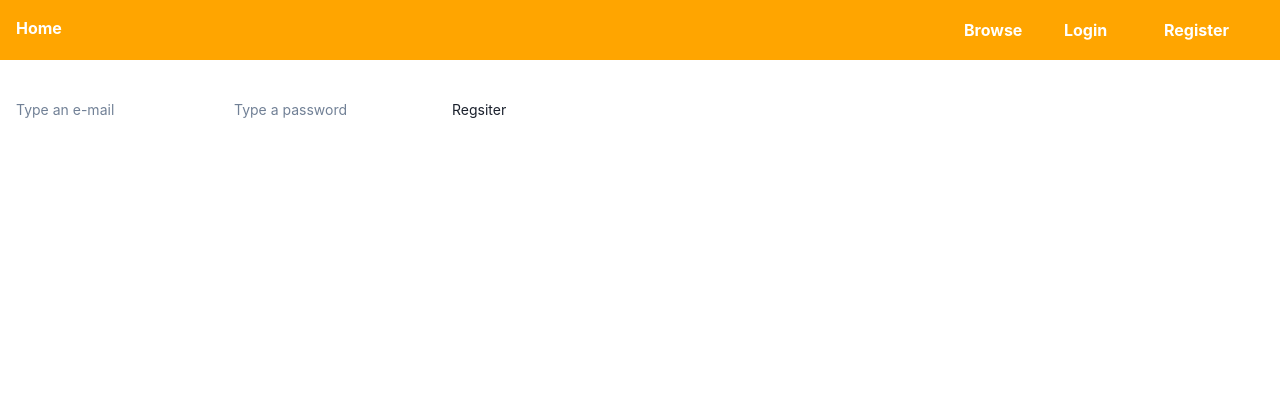
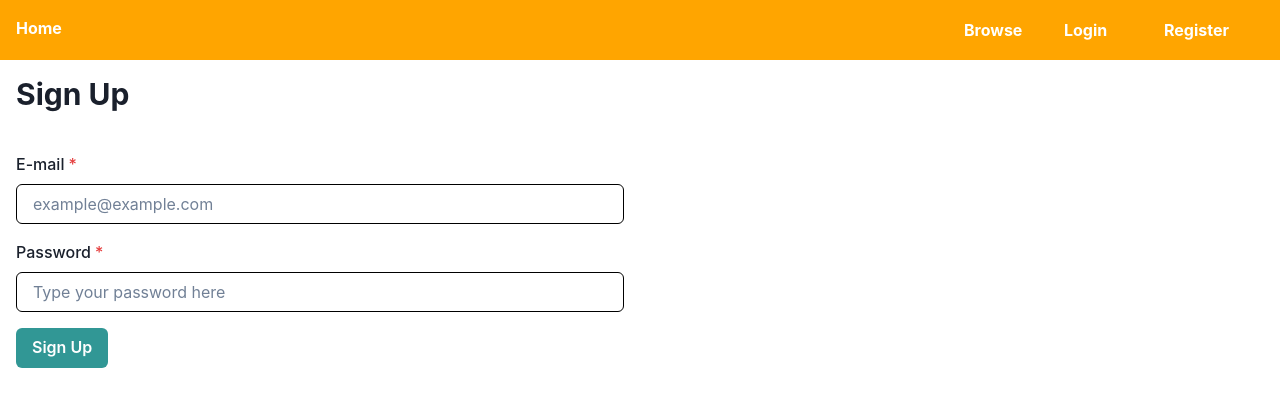
Before and after one commit to anup-an/library-api, a React (Create React App) app in the folder client/: page /register in a window 1280 px wide. Shown: the top 406 px of the page. Built offline with nearby package versions, Linux system fonts and the light colour scheme; no server answers.

Commit message:
Update register page

```diff
--- a/client/src/components/Register/index.tsx
+++ b/client/src/components/Register/index.tsx
@@ -1,8 +1,18 @@
+import { Button } from "@chakra-ui/button";
+import { FormControl, FormLabel } from "@chakra-ui/form-control";
+import { Input } from "@chakra-ui/input";
 import { useState } from "react";
 import { useNavigate } from "react-router-dom";
+import { ApiError } from "src/api/axios";
 import { registerUser } from "src/api/user";
-import Button from "src/components/ui/Button";
-import { isSuccess } from "src/types/ApiTypes";
+import { applyApiEffect, isSuccess } from "src/types/ApiTypes";
+
+interface RegistrationDetails {
+  username: string;
+  password: string;
+}
+
+const MARGIN = 4;
 
 const Register = () => {
   const history = useNavigate();
@@ -10,43 +20,72 @@ const Register = () => {
     username: "",
     password: "",
   });
+  const [loading, setLoading] = useState<boolean>(false);
 
   const handleRegister = async (event: React.FormEvent<HTMLFormElement>) => {
     event?.preventDefault();
+    setLoading(true);
     const response = await registerUser(registerDetails);
+    applyApiEffect(
+      response,
+      (data) => {
+        setLoading(false);
+        history("/login");
+      },
+      (error: ApiError) => {
+        setLoading(false);
+      }
+    );
+
     if (isSuccess(response)) {
       history("/login");
     }
   };
 
-  const updateDetails = (event: React.ChangeEvent<HTMLInputElement>) => {
-    event?.preventDefault();
+  const handleInputChnage = (
+    name: keyof RegistrationDetails,
+    value: RegistrationDetails[typeof name]
+  ) => {
     setRegisterDetails({
       ...registerDetails,
-      [event.target.name]: event.target.value,
+      [name]: value,
     });
   };
   return (
     <div>
       <form onSubmit={handleRegister}>
-        <label htmlFor="username">
-          <input
-            id="username"
+        <FormControl isRequired marginTop={MARGIN}>
+          <FormLabel>E-mail</FormLabel>
+          <Input
             name="username"
-            placeholder="Type an e-mail"
-            onChange={updateDetails}
+            value={registerDetails.username}
+            onChange={(e) => handleInputChnage("username", e.target.value)}
+            type="email"
+            borderColor="black"
+            placeholder="example@example.com"
           />
-        </label>
-        <label htmlFor="password">
-          <input
-            id="password"
+        </FormControl>
+        <FormControl isRequired marginTop={MARGIN}>
+          <FormLabel>Password</FormLabel>
+          <Input
             name="password"
-            placeholder="Type a password"
+            value={registerDetails.password}
+            onChange={(e) => handleInputChnage("password", e.target.value)}
             type="password"
-            onChange={updateDetails}
+            placeholder="Type your password here"
+            borderColor="black"
           />
-        </label>
-        <Button buttonText="Regsiter" type="submit" />
+        </FormControl>
+        <Button
+          colorScheme="teal"
+          variant="solid"
+          type="submit"
+          marginTop={MARGIN}
+          isLoading={loading}
+          loadingText="Signing up"
+        >
+          Sign Up
+        </Button>
       </form>
     </div>
   );
--- a/client/src/views/RegisterPage/index.tsx
+++ b/client/src/views/RegisterPage/index.tsx
@@ -3,8 +3,10 @@ import Register from "src/components/Register";
 
 const RegisterPage = () => {
   return (
-    <Box padding={4}>
-      <Heading mb="10">Register</Heading>
+    <Box padding={4} width="50%">
+      <Heading mb="10" marginTop="60px" fontSize="30px">
+        Sign Up
+      </Heading>
       <Register />
     </Box>
   );
```
